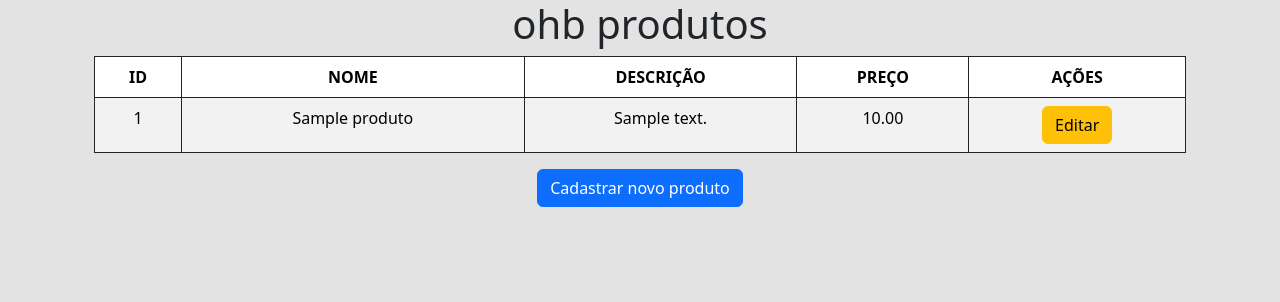
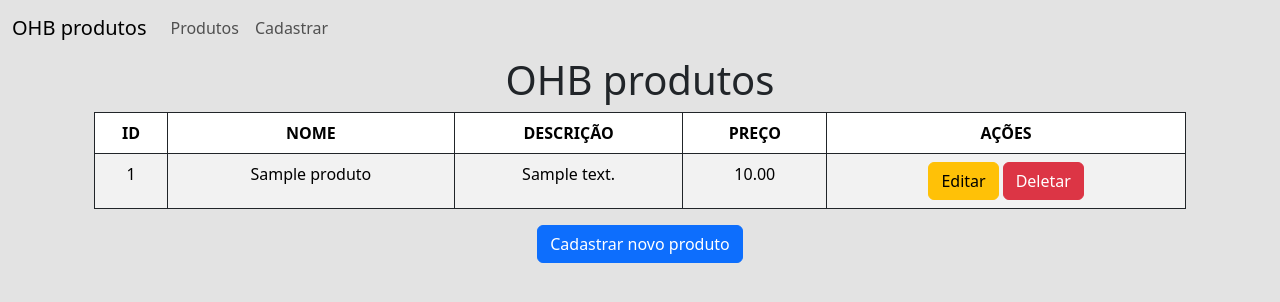
Before and after one commit to AndrewDeras/cadastro-de-produtos, a Node server app: page /produtos in a window 1280 px wide. Shown: the top 302 px of the page. Run offline with Node 20, Linux system fonts and the light colour scheme; tables that the repository leaves empty hold one stand-in row (values such as "Sample post"); some libraries are stand-ins or nearby versions.

Commit message:
keep pushing

```diff
--- a/controllers/ProdutoController.js
+++ b/controllers/ProdutoController.js
@@ -38,18 +38,27 @@ class ProdutoController {
         name: name,
         description: description,
         price: price
-      }, { where: { id: id} }).then(() => {
-        res.redirect('/produtos')
-      });
+      }, { where: { id: id } })
+      return res.redirect('/produtos')
+
     } catch (error) {
-      console.error(`Erro ao cadastar produto ${error}`);
-      res.status(500).json({ error: 'Erro ao cadastrar produto' });
+      console.error(`Erro ao atualizar produto ${error}`);
+      res.status(500).json({ error: 'Erro ao atualizar produto' });
     }
   }
 
-
-
-
+  async deletarProduto(req, res) {
+    try {
+      const id = req.body.id;
+      const produtos = await Produto.destroy({
+        where: { id: id }
+      });
+      res.redirect('/produtos')
+    } catch (error) {
+      console.error(`Erro ao deletar produto ${error}`);
+      res.status(500).json({ error: 'Erro ao deletar produto' });
+    }
+  }
 }
 
 module.exports = new ProdutoController;
--- a/routes/routes.js
+++ b/routes/routes.js
@@ -10,8 +10,10 @@ router.get('/produto/:id', ProdutoController.listarProduto);
 router.get('/produtos/novo', (req, res) => {
   res.render('index')
 });
-router.post('/produtos', ProdutoController.cadastrarProdutos);
-router.post('produto/update', ProdutoController.atualizarProduto);
+router.post('/produto', ProdutoController.cadastrarProdutos);
+router.post('/produto/update', ProdutoController.atualizarProduto);
+router.post('/produto/delete', ProdutoController.deletarProduto);
+
 
 router.get('/produto/:id/editar', (req, res) => {
   const id = req.params.id;
--- a/views/index.ejs
+++ b/views/index.ejs
@@ -1,7 +1,7 @@
 <%-include('partials/header.ejs')%>
 <div class="container text-center">
   <h3>Cadastrar produto</h3>
-  <form method="post" action="/produtos">
+  <form method="post" action="/produto">
     <div class="mb-3">
       <label class="form-label">Nome</label>
       <input type="text" class="form-control" name="name" id="name" aria-describedby="nome">
--- a/views/partials/header.ejs
+++ b/views/partials/header.ejs
@@ -17,5 +17,22 @@
     </style>
     <title>OHB produtos</title>
   </head>
-  <body></body>
-</html>
+  <body>
+    <nav class="navbar navbar-expand-lg bg-body-primary">
+  <div class="container-fluid">
+    <a class="navbar-brand" href="/produtos">OHB produtos</a>
+    <button class="navbar-toggler" type="button" data-bs-toggle="collapse" data-bs-target="#navbarNav" aria-controls="navbarNav" aria-expanded="false" aria-label="Toggle navigation">
+      <span class="navbar-toggler-icon"></span>
+    </button>
+    <div class="collapse navbar-collapse" id="navbarNav">
+      <ul class="navbar-nav">
+        <li class="nav-item">
+          <a class="nav-link" href="/produtos">Produtos</a>
+        </li>
+        <li class="nav-item">
+          <a class="nav-link" href="/produtos/novo">Cadastrar</a>
+        </li>
+      </ul>
+    </div>
+  </div>
+</nav>
--- a/views/produtos.ejs
+++ b/views/produtos.ejs
@@ -1,6 +1,6 @@
 <%-include('partials/header.ejs')%>
 <div class="container text-center">
-  <h1>ohb produtos</h1>
+  <h1>OHB produtos</h1>
   <div class="container">
     <table class="table table-striped table-hover table-bordered border-dark">
       <thead>
@@ -12,23 +12,31 @@
           <th scope="col">AÇÕES</th>
         </tr>
       </thead>
-      <tbody  >
+      <tbody>
         <% produtos.forEach(({id, name, description, price})=>{ %>
-          <tr>
-            <td> <%= id %> </td>
-            <td> <%= name %> </td>
-            <td> <%= description %> </td>
-            <td> <%= price %> </td>
-            <td>
-              <a class="btn btn-warning" href="/produto/<%=id%>/editar">Editar</a>
-            </td>
-          </tr>
+        <tr>
+          <td><%= id %></td>
+          <td><%= name %></td>
+          <td><%= description %></td>
+          <td><%= price %></td>
+          <td>
+            <div class="d-flex justify-content-center align-items-center">
+              <a class="btn btn-warning me-1" href="/produto/<%=id%>/editar">Editar</a>
+              <form method="post" action="/produto/delete" >
+                <input type="hidden" name="id" value="<%=id%>" />
+                <button class="btn btn-danger">Deletar</button>
+              </form>
+            </div>
+          </td>
+        </tr>
         <% }) %>
       </tbody>
     </table>
     <div class="row">
       <div class="col">
-        <a class="btn btn-primary" href="/produtos/novo">Cadastrar novo produto</a>
+        <a class="btn btn-primary" href="/produtos/novo"
+          >Cadastrar novo produto</a
+        >
       </div>
     </div>
   </div>
```
